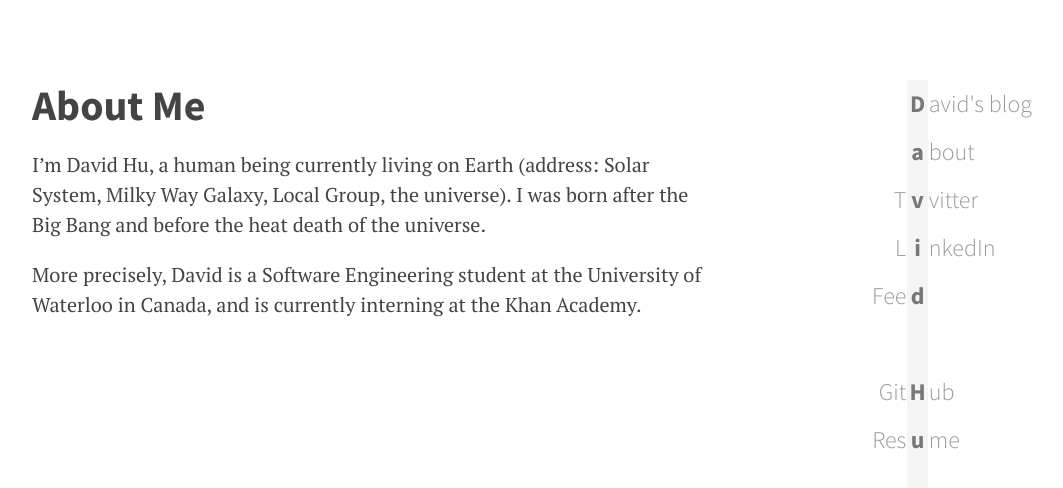
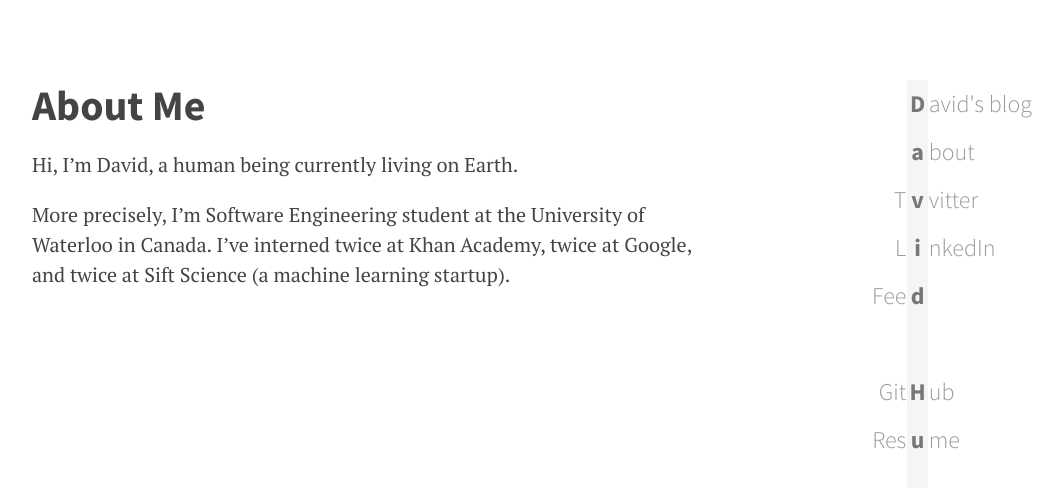
Before and after one commit to divad12/blog, a Jekyll site: the page built from about.markdown, in a window 1280 px wide. Shown: the top 488 px of the page, without its empty margins (108-1171 px from the left). Built offline with Jekyll 4.4.1, drawn with Linux system fonts in a browser that asks for light colours; nearby versions of some CDN libraries; Markdown is read by kramdown in place of the engine named in the settings; comment, search, counter and statistics services are not loaded.

Commit message:
Update about page; shorten resume link

```diff
--- a/_layouts/html5.html
+++ b/_layouts/html5.html
@@ -100,7 +100,7 @@
         </a>
       </li>
       <li>
-        <a href="/resume/resume.pdf" target="_blank">
+        <a href="/resume.pdf" target="_blank">
           <span class="left">Res</span>
           <span class="centre">u</span>
           <span class="right">me</span>
--- a/about.markdown
+++ b/about.markdown
@@ -5,6 +5,6 @@ title: About Me
 
 # {{ page.title }}
 
-I'm David Hu, a human being currently living on Earth (address: Solar System, Milky Way Galaxy, Local Group, the universe). I was born after the Big Bang and before the heat death of the universe.
+Hi, I'm David, a human being currently living on Earth.
 
-More precisely, David is a Software Engineering student at the University of Waterloo in Canada, and is currently interning at the Khan Academy.
+More precisely, I'm Software Engineering student at the University of Waterloo in Canada. I've interned twice at Khan Academy, twice at Google, and twice at Sift Science (a machine learning startup).
```
